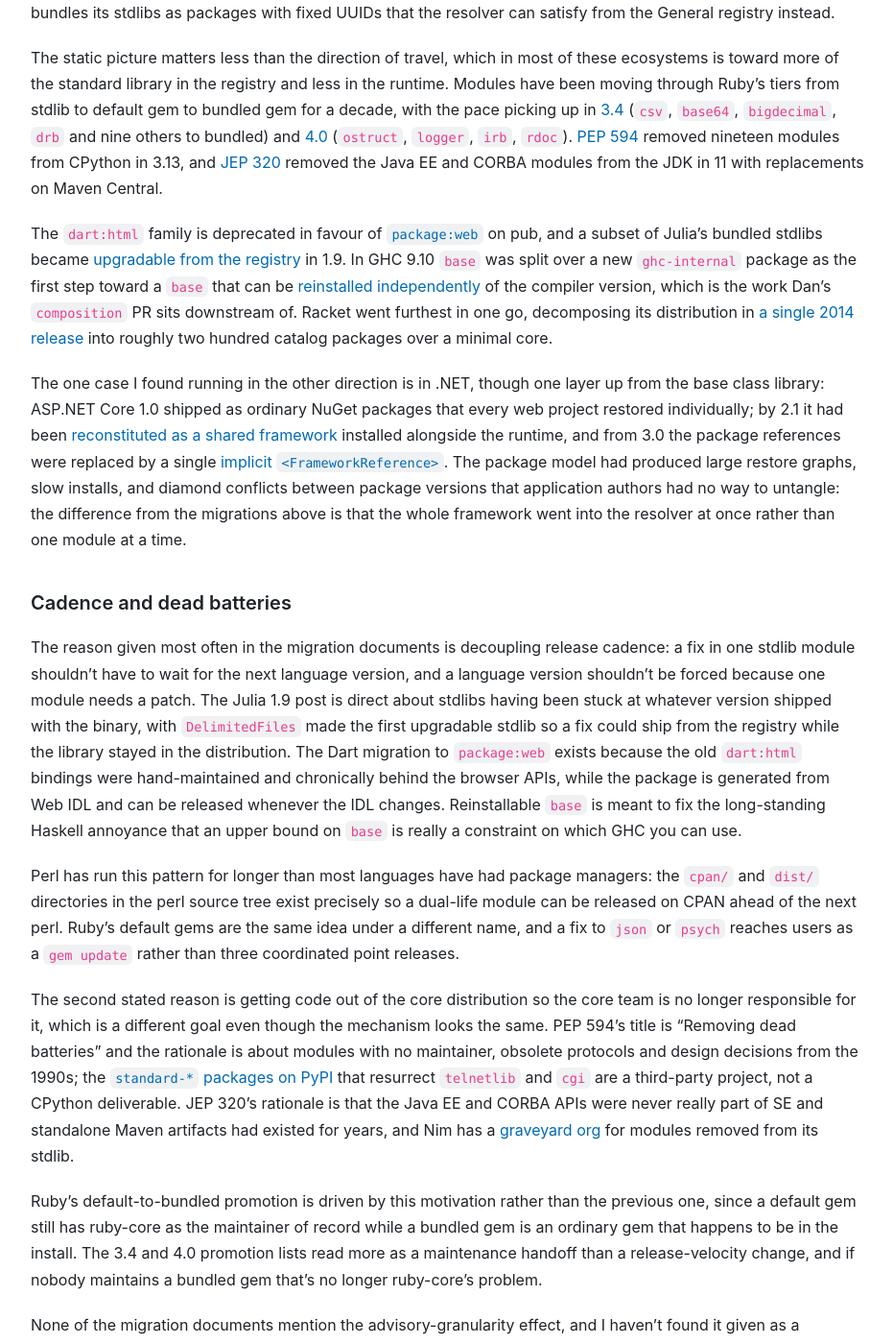
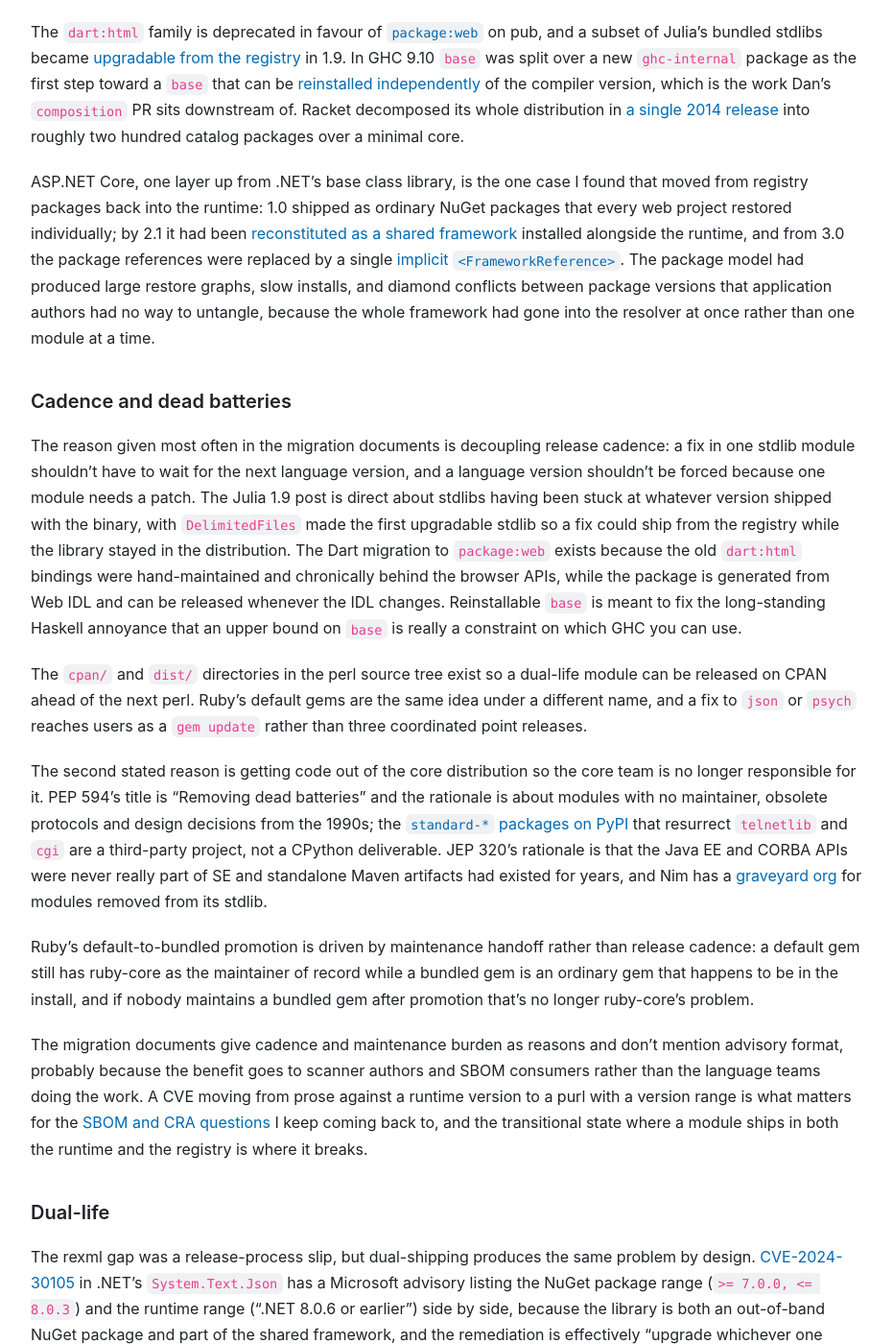
Before and after one commit to andrew/nesbitt.io, a Jekyll site: the page built from _posts/2026-06-29-unbundling-the-standard-library.md, in a window 1280 px wide and 1400 px high, scrolled down 1748 px. Shown: the whole window at 96% size, without its empty margins (173-1104 px from the left). Built offline with Jekyll 4.4.1, drawn with Linux system fonts in a browser that asks for light colours; comment, search, counter and statistics services are not loaded; some of the changed text lies outside the part shown.

Commit message:
Update "Unbundling the standard library"

```diff
--- a/_posts/2026-06-29-unbundling-the-standard-library.md
+++ b/_posts/2026-06-29-unbundling-the-standard-library.md
@@ -13,13 +13,11 @@
 
 The zero-dependency claim was always a question of where the line falls between the compiler and its standard library, and in GHC 10.2 that line moved by one module. That sent me off cataloguing where other ecosystems draw it, but the part I didn't expect was how much the answer changes what a vulnerability advisory looks like.
 
-The clearest case I found is [Ruby Bug #20516](https://bugs.ruby-lang.org/issues/20516): Ruby 3.3.2 shipped weeks after the fix for CVE-2024-35176 still bundling the vulnerable rexml 3.2.6, because the fix had gone out as a gem release and the copy in the Ruby tarball hadn't been bumped to match. The advisory for that CVE names `pkg:gem/rexml`, but the vulnerable copy on a 3.3.2 install is there because the Ruby distribution put it there rather than because any project resolved that coordinate, and a scanner working from package manifests has nothing that necessarily ties the two together; the gap exists because rexml lives on both sides of the line at once.
+The clearest case I found is [Ruby Bug #20516](https://bugs.ruby-lang.org/issues/20516): Ruby 3.3.2 shipped weeks after the fix for CVE-2024-35176 still bundling the vulnerable rexml 3.2.6, because the fix had gone out as a gem release and the copy in the Ruby tarball hadn't been bumped to match. The advisory for that CVE names `pkg:gem/rexml`, but the vulnerable copy on a 3.3.2 install is there because the Ruby distribution put it there rather than because any project resolved that coordinate, and a scanner working from package manifests has nothing that necessarily ties the two together; the gap exists because rexml is on both sides of that line at once.
 
-Seven years earlier another vulnerability in the same standard library looked different: [CVE-2017-10784](https://www.ruby-lang.org/en/news/2017/09/14/webrick-basic-auth-escape-sequence-injection-cve-2017-10784/) in WEBrick, before Ruby's gemification had reached it, was filed against three Ruby version ranges and fixed by three coordinated point releases, with advisory text reading "all users running an affected release should upgrade immediately." The 2024 REXML CVEs ([CVE-2024-35176](https://github.com/advisories/GHSA-vg3r-rm7w-2xgh) and five more through the year) were each filed against `pkg:gem/rexml` with a gem version range, each fixed by a gem release that users could apply without waiting for a Ruby point release, though the bundled copy still had to be bumped on each maintained Ruby branch.
+Seven years earlier, before Ruby's gemification had reached WEBrick, [CVE-2017-10784](https://www.ruby-lang.org/en/news/2017/09/14/webrick-basic-auth-escape-sequence-injection-cve-2017-10784/) was filed against three Ruby version ranges and fixed by three coordinated point releases, with advisory text reading "all users running an affected release should upgrade immediately." The 2024 REXML CVEs ([CVE-2024-35176](https://github.com/advisories/GHSA-vg3r-rm7w-2xgh) and five more through the year) were each filed against `pkg:gem/rexml` with a gem version range, each fixed by a gem release that users could apply without waiting for a Ruby point release, though the bundled copy still had to be bumped on each maintained Ruby branch.
 
-What changes between those two advisories is how the vulnerable code is identified: a vulnerability in a bundled module is filed against the language version and fixed by a point release on every maintained branch, while the same module as a registry package gets a CVE against a purl with a package version range, fixed by a package update that a lockfile scanner can resolve without anyone reading prose.
-
-Ruby is the closest thing to a controlled comparison, but the bundled-side pattern is everywhere. [CVE-2023-24329](https://nvd.nist.gov/vuln/detail/CVE-2023-24329) in Python's `urllib.parse` lists five separate CPython version ranges across 3.7 through 3.11 and the fix was five point releases; [CVE-2022-35256](https://nvd.nist.gov/vuln/detail/CVE-2022-35256) in Node's `http` parser is three Node version ranges and three point releases. Go's vulnerability database has a pseudo-module literally called [`stdlib`](https://pkg.go.dev/vuln/GO-2023-1571) so that toolchain CVEs can be expressed in the OSV schema at all, with `govulncheck` matching those entries against the Go version that built the binary rather than anything in `go.sum`.
+[CVE-2023-24329](https://nvd.nist.gov/vuln/detail/CVE-2023-24329) in Python's `urllib.parse` lists five separate CPython version ranges across 3.7 through 3.11 and the fix was five point releases; [CVE-2022-35256](https://nvd.nist.gov/vuln/detail/CVE-2022-35256) in Node's `http` parser is three Node version ranges and three point releases. Go's vulnerability database has a pseudo-module literally called [`stdlib`](https://pkg.go.dev/vuln/GO-2023-1571) so that toolchain CVEs can be expressed in the OSV schema at all, with `govulncheck` matching those entries against the Go version that built the binary rather than anything in `go.sum`.
 
 ### Runtime or registry
 
@@ -29,30 +27,30 @@
 
 A third group run both at once, with the same module available from the runtime distribution and from the registry under the same name. Perl's [dual-life modules](https://perldoc.perl.org/perlsource#cpan%2F) ship in the perl tarball and on CPAN, Ruby has [three tiers](https://stdgems.org/) of stdlib, default gems and bundled gems, R splits base packages from CRAN-updatable recommended packages, and Julia bundles its stdlibs as packages with fixed UUIDs that the resolver can satisfy from the General registry instead.
 
-The static picture matters less than the direction of travel, which in most of these ecosystems is toward more of the standard library in the registry and less in the runtime. Modules have been moving through Ruby's tiers from stdlib to default gem to bundled gem for a decade, with the pace picking up in [3.4](https://www.ruby-lang.org/en/news/2024/12/25/ruby-3-4-0-released/) (`csv`, `base64`, `bigdecimal`, `drb` and nine others to bundled) and [4.0](https://www.ruby-lang.org/en/news/2025/12/25/ruby-4-0-0-released/) (`ostruct`, `logger`, `irb`, `rdoc`). [PEP 594](https://peps.python.org/pep-0594/) removed nineteen modules from CPython in 3.13, and [JEP 320](https://openjdk.org/jeps/320) removed the Java EE and CORBA modules from the JDK in 11 with replacements on Maven Central.
+Modules have been moving through Ruby's tiers from stdlib to default gem to bundled gem for a decade, with the pace picking up in [3.4](https://www.ruby-lang.org/en/news/2024/12/25/ruby-3-4-0-released/) (`csv`, `base64`, `bigdecimal`, `drb` and nine others to bundled) and [4.0](https://www.ruby-lang.org/en/news/2025/12/25/ruby-4-0-0-released/) (`ostruct`, `logger`, `irb`, `rdoc`). [PEP 594](https://peps.python.org/pep-0594/) removed nineteen modules from CPython in 3.13, and [JEP 320](https://openjdk.org/jeps/320) removed the Java EE and CORBA modules from the JDK in 11 with replacements on Maven Central.
 
-The `dart:html` family is deprecated in favour of [`package:web`](https://dart.dev/interop/js-interop/package-web) on pub, and a subset of Julia's bundled stdlibs became [upgradable from the registry](https://julialang.org/blog/2023/04/julia-1.9-highlights/) in 1.9. In GHC 9.10 `base` was split over a new `ghc-internal` package as the first step toward a `base` that can be [reinstalled independently](https://discourse.haskell.org/t/what-are-the-next-steps-for-reinstallable-base/13319) of the compiler version, which is the work Dan's `composition` PR sits downstream of. Racket went furthest in one go, decomposing its distribution in [a single 2014 release](https://blog.racket-lang.org/2014/02/racket-v60.html) into roughly two hundred catalog packages over a minimal core.
+The `dart:html` family is deprecated in favour of [`package:web`](https://dart.dev/interop/js-interop/package-web) on pub, and a subset of Julia's bundled stdlibs became [upgradable from the registry](https://julialang.org/blog/2023/04/julia-1.9-highlights/) in 1.9. In GHC 9.10 `base` was split over a new `ghc-internal` package as the first step toward a `base` that can be [reinstalled independently](https://discourse.haskell.org/t/what-are-the-next-steps-for-reinstallable-base/13319) of the compiler version, which is the work Dan's `composition` PR sits downstream of. Racket decomposed its whole distribution in [a single 2014 release](https://blog.racket-lang.org/2014/02/racket-v60.html) into roughly two hundred catalog packages over a minimal core.
 
-The one case I found running in the other direction is in .NET, though one layer up from the base class library: ASP.NET Core 1.0 shipped as ordinary NuGet packages that every web project restored individually; by 2.1 it had been [reconstituted as a shared framework](https://natemcmaster.com/blog/2018/08/29/netcore-primitives-2/) installed alongside the runtime, and from 3.0 the package references were replaced by a single [implicit `<FrameworkReference>`](https://learn.microsoft.com/en-us/aspnet/core/fundamentals/metapackage-app). The package model had produced large restore graphs, slow installs, and diamond conflicts between package versions that application authors had no way to untangle: the difference from the migrations above is that the whole framework went into the resolver at once rather than one module at a time.
+ASP.NET Core, one layer up from .NET's base class library, is the one case I found that moved from registry packages back into the runtime: 1.0 shipped as ordinary NuGet packages that every web project restored individually; by 2.1 it had been [reconstituted as a shared framework](https://natemcmaster.com/blog/2018/08/29/netcore-primitives-2/) installed alongside the runtime, and from 3.0 the package references were replaced by a single [implicit `<FrameworkReference>`](https://learn.microsoft.com/en-us/aspnet/core/fundamentals/metapackage-app). The package model had produced large restore graphs, slow installs, and diamond conflicts between package versions that application authors had no way to untangle, because the whole framework had gone into the resolver at once rather than one module at a time.
 
 ### Cadence and dead batteries
 
 The reason given most often in the migration documents is decoupling release cadence: a fix in one stdlib module shouldn't have to wait for the next language version, and a language version shouldn't be forced because one module needs a patch. The Julia 1.9 post is direct about stdlibs having been stuck at whatever version shipped with the binary, with `DelimitedFiles` made the first upgradable stdlib so a fix could ship from the registry while the library stayed in the distribution. The Dart migration to `package:web` exists because the old `dart:html` bindings were hand-maintained and chronically behind the browser APIs, while the package is generated from Web IDL and can be released whenever the IDL changes. Reinstallable `base` is meant to fix the long-standing Haskell annoyance that an upper bound on `base` is really a constraint on which GHC you can use.
 
-Perl has run this pattern for longer than most languages have had package managers: the `cpan/` and `dist/` directories in the perl source tree exist precisely so a dual-life module can be released on CPAN ahead of the next perl. Ruby's default gems are the same idea under a different name, and a fix to `json` or `psych` reaches users as a `gem update` rather than three coordinated point releases.
+The `cpan/` and `dist/` directories in the perl source tree exist so a dual-life module can be released on CPAN ahead of the next perl. Ruby's default gems are the same idea under a different name, and a fix to `json` or `psych` reaches users as a `gem update` rather than three coordinated point releases.
 
-The second stated reason is getting code out of the core distribution so the core team is no longer responsible for it, which is a different goal even though the mechanism looks the same. PEP 594's title is "Removing dead batteries" and the rationale is about modules with no maintainer, obsolete protocols and design decisions from the 1990s; the [`standard-*` packages on PyPI](https://github.com/youknowone/python-deadlib) that resurrect `telnetlib` and `cgi` are a third-party project, not a CPython deliverable. JEP 320's rationale is that the Java EE and CORBA APIs were never really part of SE and standalone Maven artifacts had existed for years, and Nim has a [graveyard org](https://github.com/nim-lang/graveyard) for modules removed from its stdlib.
+The second stated reason is getting code out of the core distribution so the core team is no longer responsible for it. PEP 594's title is "Removing dead batteries" and the rationale is about modules with no maintainer, obsolete protocols and design decisions from the 1990s; the [`standard-*` packages on PyPI](https://github.com/youknowone/python-deadlib) that resurrect `telnetlib` and `cgi` are a third-party project, not a CPython deliverable. JEP 320's rationale is that the Java EE and CORBA APIs were never really part of SE and standalone Maven artifacts had existed for years, and Nim has a [graveyard org](https://github.com/nim-lang/graveyard) for modules removed from its stdlib.
 
-Ruby's default-to-bundled promotion is driven by this motivation rather than the previous one, since a default gem still has ruby-core as the maintainer of record while a bundled gem is an ordinary gem that happens to be in the install. The 3.4 and 4.0 promotion lists read more as a maintenance handoff than a release-velocity change, and if nobody maintains a bundled gem that's no longer ruby-core's problem.
+Ruby's default-to-bundled promotion is driven by maintenance handoff rather than release cadence: a default gem still has ruby-core as the maintainer of record while a bundled gem is an ordinary gem that happens to be in the install, and if nobody maintains a bundled gem after promotion that's no longer ruby-core's problem.
 
-None of the migration documents mention the advisory-granularity effect, and I haven't found it given as a motivation anywhere, which I suspect is because the benefit accrues to scanner authors and SBOM consumers rather than to the language teams doing the work. But it's the effect that matters most for the [SBOM and CRA questions](/2026/05/01/patching-and-forking-in-package-managers) I keep coming back to, and the place it goes wrong is the rexml case from the opening: the transitional state where a module ships both in the runtime and on the registry.
+The migration documents give cadence and maintenance burden as reasons and don't mention advisory format, probably because the benefit goes to scanner authors and SBOM consumers rather than the language teams doing the work. A CVE moving from prose against a runtime version to a purl with a version range is what matters for the [SBOM and CRA questions](/2026/05/01/patching-and-forking-in-package-managers) I keep coming back to, and the transitional state where a module ships in both the runtime and the registry is where it breaks.
 
 ### Dual-life
 
 The rexml gap was a release-process slip, but dual-shipping produces the same problem by design. [CVE-2024-30105](https://github.com/dotnet/announcements/issues/315) in .NET's `System.Text.Json` has a Microsoft advisory listing the NuGet package range (`>= 7.0.0, <= 8.0.3`) and the runtime range (".NET 8.0.6 or earlier") side by side, because the library is both an out-of-band NuGet package and part of the shared framework, and the remediation is effectively "upgrade whichever one you're getting it from."
 
-Go's [GO-2023-1571](https://pkg.go.dev/vuln/GO-2023-1571) lists both the `stdlib` pseudo-module and `golang.org/x/net` because the same HPACK code lives in both. JavaFX was removed from the JDK in 11 and now ships as `pkg:maven/org.openjfx/*` on Maven Central, so [CVE-2024-20925](https://github.com/advisories/GHSA-47g3-mf24-6559) is fixed for Java 11+ users by bumping a Maven dependency while Java 8 users, where it's still bundled, get a JDK update for the same bug, and both paths appear in the one advisory. Any tool consuming these needs a per-ecosystem, per-module record of whether the runtime copy or the registry copy wins at load time, and that mapping isn't part of any common advisory format.
+Go's [GO-2023-1571](https://pkg.go.dev/vuln/GO-2023-1571) lists both the `stdlib` pseudo-module and `golang.org/x/net` because the same HPACK code is in both. JavaFX was removed from the JDK in 11 and now ships as `pkg:maven/org.openjfx/*` on Maven Central, so [CVE-2024-20925](https://github.com/advisories/GHSA-47g3-mf24-6559) is fixed for Java 11+ users by bumping a Maven dependency while Java 8 users, where it's still bundled, get a JDK update for the same bug, and both paths appear in the one advisory. Any tool consuming these needs a per-ecosystem, per-module record of whether the runtime copy or the registry copy wins at load time, and that mapping isn't part of any common advisory format.
 
-Perl is the one ecosystem that has lived in the dual-shipping state long enough to have built tooling for it. [`Module::CoreList`](https://perldoc.perl.org/Module::CoreList) records which version of every dual-life module shipped in every perl release back to 5.000, the `%upstream` hash records whether `blead` or CPAN holds the canonical copy of each, and the `corelist` command queries both from the shell. That's a machine-readable record of which version shipped with a given perl and where fixes land first; which copy actually loads is still a runtime introspection question, but the release-to-bundled-version mapping is the part other ecosystems leave implicit. Ruby has [stdgems.org](https://stdgems.org/), which publishes the equivalent mapping as JSON, though it's a third-party project rather than part of the toolchain, and for Python, Java, Julia and Dart I can't find anything comparable.
+Perl has been dual-shipping long enough to have tooling for it: [`Module::CoreList`](https://perldoc.perl.org/Module::CoreList) records which version of every dual-life module shipped in every perl release back to 5.000, the `%upstream` hash records whether `blead` or CPAN holds the canonical copy of each, and the `corelist` command queries both from the shell. That's a machine-readable record of which version shipped with a given perl and where fixes land first; which copy actually loads is still a runtime introspection question, but the release-to-bundled-version mapping is the part other ecosystems leave implicit. Ruby has [stdgems.org](https://stdgems.org/), which publishes the equivalent mapping as JSON, though it's a third-party project rather than part of the toolchain, and for Python, Java, Julia and Dart I can't find anything comparable.
 
 The record that would make the transitional state safe for a scanner has roughly the same fields everywhere: for each runtime release and each module, the bundled version, the registry coordinate it corresponds to, which side is canonical upstream, whether the registry copy can replace the bundled one in place, and which the loader picks when both are installed. `Module::CoreList` and stdgems.org each cover roughly the first three; nothing I've found covers all five, and the identity layer underneath has the same gap, since purl has no syntax for "rexml as bundled in ruby 3.3.2" as distinct from `pkg:gem/rexml@3.2.6`, which is what the Go `stdlib` pseudo-module works around for one ecosystem. The migration is happening across a dozen ecosystems and the bookkeeping exists, partially, in two of them.
```
Also changed, not shown: _data/stats.json (+50 -50 lines).
